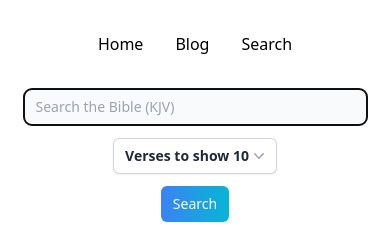
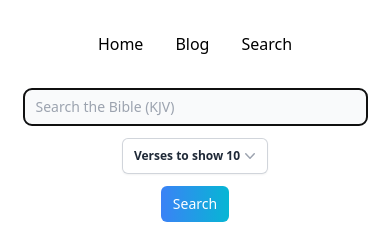
Before and after one commit to pranayaryal/bible-search, a Next.js app in the folder client/: page / in a window 390 px wide. Shown: the top 228 px of the page. Built offline with nearby package versions, Linux system fonts and the light colour scheme.

Commit message:
mobile responseve

```diff
--- a/client/components/Dropdown.js
+++ b/client/components/Dropdown.js
@@ -13,7 +13,7 @@
         <button
           onClick={() => setDropDown(!dropDown)}
           type="button"
-          className="w-full inline-flex justify-start rounded-md bg-white px-3 py-2 items-center text-sm font-semibold text-gray-800 shadow-sm ring-1 ring-inset ring-gray-300 hover:bg-gray-50">
+          className="w-full inline-flex justify-start rounded-md bg-white px-3 py-2 items-center text-xs lg:text-sm font-semibold text-gray-800 shadow-sm ring-1 ring-inset ring-gray-300 hover:bg-gray-50">
           {`Verses to show ${dropVal}`}
           <svg className="-mr-1 h-5 w-5 text-gray-400" viewBox="0 0 20 20" fill="currentColor" aria-hidden="true">
             <path filrule="evenodd" d="M5.23 7.21a.75.75 0 011.06.02L10 11.168l3.71-3.938a.75.75 0 111.08 1.04l-4.25 4.5a.75.75 0 01-1.08 0l-4.25-4.5a.75.75 0 01.02-1.06z" clipRule="evenodd" />
--- a/client/pages/index.js
+++ b/client/pages/index.js
@@ -55,7 +55,7 @@
   return (
     <div>
       <main
-        className='px-6 md:px-24 py-8 md:py-12 flex flex-col'
+        className='px-6 lg:px-24 py-8 lg:py-12 flex flex-col'
       >
         <Navbar />
         <div className='relative flex flex-col gap-y-3 md:flex-row justify-center items-center md:space-x-8 rounded-xl mt-8 md:mt-16'>
@@ -82,11 +82,11 @@
           >{searchText}</button>
 
         </div>
-        <div className='grid grid-cols-1 md:grid-cols-4 gap-y-3 md:gap-y-8 md:gap-x-8 mt-8'>
+        <div className='grid grid-cols-1 md:grid-cols-3 lg:grid-cols-4 gap-y-3 md:gap-y-6 lg:gap-y-8 md:gap-x-6 lg:gap-x-8 mt-8'>
           {verses &&
             verses.map(v => {
               return (
-                <div key={v.citation} className='border text-xs md:text-sm border-gray-300 rounded-xl px-4 py-4 shadow-sm'>
+                <div key={v.citation} className='border text-xs lg:text-sm border-gray-300 rounded-xl px-4 py-4 shadow-sm'>
                   <p>{v.citation}</p>
                   <p className='mt-3'>{v.text}</p>
                 </div>
```
